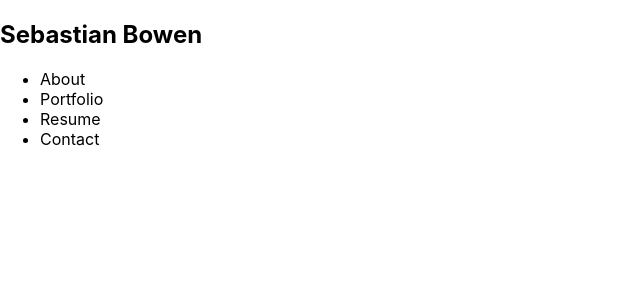
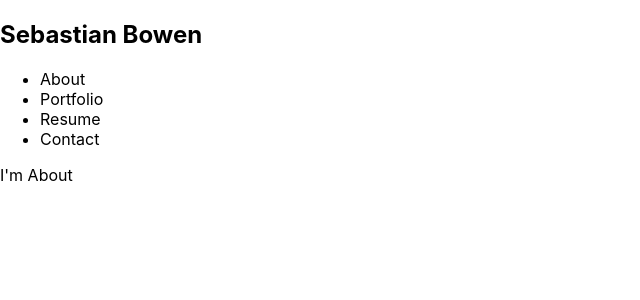
Before and after one commit to Sebastian2908-2007/sebastians-portfolio, a React (Create React App) app: page / in a window 1280 px wide. Shown: the top 300 px of the page, without its empty margins (0-640 px from the left). Built offline with nearby package versions, Linux system fonts and the light colour scheme.

Commit message:
have all sections rendering based on what list item is clicked in the nav

```diff
--- a/src/App.js
+++ b/src/App.js
@@ -1,4 +1,8 @@
 import Nav from "./components/Nav";
+import About from "./components/About";
+import Contact from "./components/Contact";
+import Portfolio from "./components/Portfolio";
+import Resume from "./components/Resume";
 import { useState } from 'react';
 
 function App() {
@@ -9,6 +13,11 @@ const [currentPage,setCurrentPage] = useState('about');
    currentPage={currentPage}
    setCurrentPage={setCurrentPage}
    ></Nav>
+   {currentPage === 'about' &&  <About></About>}
+   {currentPage === 'contact' &&<Contact></Contact>}
+   {currentPage === 'portfolio' && <Portfolio></Portfolio>}
+   {currentPage === 'resume' &&   <Resume></Resume>}
+
    </div>
   );
 }
--- /dev/null
+++ b/src/components/About/index.js
@@ -0,0 +1,6 @@
+function About() {
+    return (
+        <div>I'm About</div>
+    )
+};
+export default About;
--- /dev/null
+++ b/src/components/Contact/index.js
@@ -0,0 +1,7 @@
+function Contact() {
+    return (
+        <div>I'm Contact</div>
+    )
+};
+
+export default Contact;
--- /dev/null
+++ b/src/components/Portfolio/index.js
@@ -0,0 +1,6 @@
+function Portfolio() {
+    return(
+        <div>I'm Portfolio</div>
+    )
+};
+export default Portfolio;
--- /dev/null
+++ b/src/components/Resume/index.js
@@ -0,0 +1,7 @@
+function Resume() {
+    return(
+        <div>I'm Resume</div>
+    );
+};
+
+export default Resume;
```
